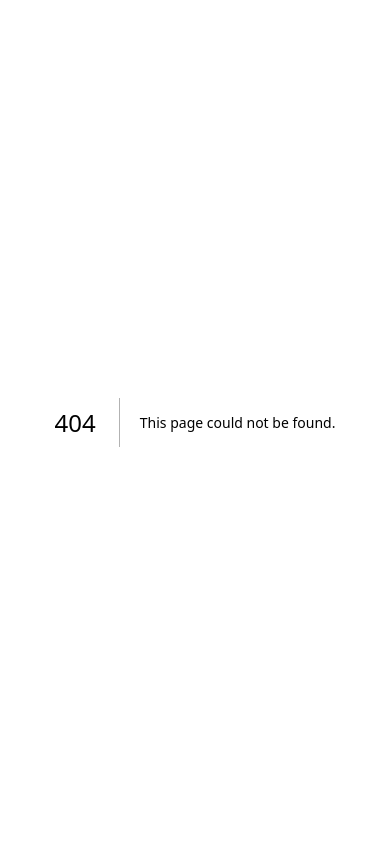
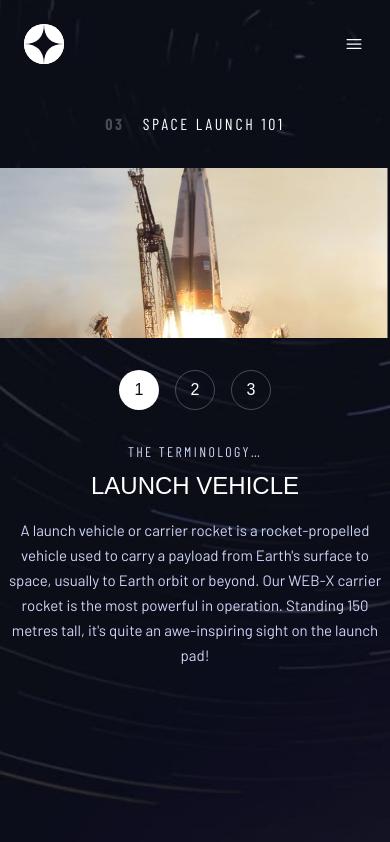
Before and after one commit to arpit8392/fem-challenge-33-space-tourism-website, a Next.js app: page /technology in a window 390 px wide. Before the commit this address had no page. Built offline with nearby package versions, Linux system fonts and the light colour scheme; a web font is replaced by a local one.

Commit message:
Technology - Mobile + Tablet

```diff
--- /dev/null
+++ b/app/technology/page.tsx
@@ -0,0 +1,73 @@
+'use client'
+import Header from '@/components/Header'
+import { crew, technology } from '@/data'
+import clsx from 'clsx'
+import Image from 'next/image'
+import { useState } from 'react'
+
+const Technology = () => {
+	const [index, setIndex] = useState(0)
+
+	const goToSlide = (slideIndex: number) => {
+		setIndex(slideIndex)
+	}
+
+	return (
+		<main className='min-h-screen bg-technology-mobile bg-cover bg-center bg-no-repeat md:bg-technology-tablet lg:bg-technology-desktop'>
+			<Header />
+			<section className='grid grid-cols-1 justify-items-center gap-8 pb-14 pt-6 md:gap-14 md:pt-10 md:pb-24 lg:grid-cols-4 lg:grid-rows-3 lg:items-start lg:justify-items-start lg:pb-0 lg:pl-44 lg:pt-20'>
+				{/* Heading */}
+
+				<h1 className='uppercase tracking-[2.7px] text-white md:pl-10 md:justify-self-start md:text-xl md:tracking-[3.375px] lg:col-span-2 lg:col-start-1 lg:text-2.5xl lg:tracking-[4.725px]'>
+					<span className='pr-[18px] font-bold opacity-25 md:pr-5 lg:pr-7'>
+						03
+					</span>
+					Space Launch 101
+				</h1>
+
+				{/* Hero Image */}
+				<div className='relative h-[170px] w-full md:h-[310px] lg:col-start-3 lg:row-span-3 lg:h-[712px] lg:w-full'>
+					<Image
+						src={technology[index].images.landscape}
+						alt={technology[index].name}
+						fill
+					/>
+				</div>
+
+				{/* Slider + Information Panel */}
+				<div className='flex flex-col items-center gap-8 md:gap-10 lg:col-span-2 lg:col-start-1 lg:row-span-2 lg:row-start-2 lg:items-start lg:gap-28'>
+					{/* Slider Buttons */}
+					<ul className='flex gap-4'>
+						{technology.map((item, currentIndex) => (
+							<li key={item.name}>
+								<button
+									className={clsx(
+										'flex h-10 w-10 md:h-16 md:w-16 md:text-2xl items-center justify-center rounded-full border border-white border-opacity-25 font-serif hover:border-opacity-100',
+										index === currentIndex
+											? 'bg-white text-midnightBlue'
+											: 'bg-inherit text-white'
+									)}
+									onClick={() => goToSlide(currentIndex)}>
+									{currentIndex + 1}
+								</button>
+							</li>
+						))}
+					</ul>
+					{/* Information Panel */}
+					<div className='flex flex-col items-center justify-center gap-4 text-center lg:items-start lg:justify-start lg:gap-7 lg:text-left'>
+						<h2 className='flex flex-col items-center gap-2 font-serif text-2xl uppercase text-white md:gap-4 md:text-[40px]/10 lg:items-start lg:text-5.5xl'>
+							<span className='block font-sans-serif text-sm md:text-base md:tracking-[2.7px] uppercase tracking-[2.4px] text-lavendarBlue'>
+								The Terminology…
+							</span>
+							{technology[index].name}
+						</h2>
+						<p className='md:text-base/leading-7 max-w-sm font-sans text-midBase text-lavendarBlue md:max-w-md lg:max-w-lg'>
+							{technology[index].description}
+						</p>
+					</div>
+				</div>
+			</section>
+		</main>
+	)
+}
+export default Technology
--- a/data.ts
+++ b/data.ts
@@ -88,8 +88,8 @@ export const technology = [
 	{
 		name: 'Launch vehicle',
 		images: {
-			portrait: './assets/technology/image-launch-vehicle-portrait.jpg',
-			landscape: './assets/technology/image-launch-vehicle-landscape.jpg',
+			portrait: '/assets/technology/image-launch-vehicle-portrait.jpg',
+			landscape: '/assets/technology/image-launch-vehicle-landscape.jpg',
 		},
 		description:
 			"A launch vehicle or carrier rocket is a rocket-propelled vehicle used to carry a payload from Earth's surface to space, usually to Earth orbit or beyond. Our WEB-X carrier rocket is the most powerful in operation. Standing 150 metres tall, it's quite an awe-inspiring sight on the launch pad!",
@@ -97,8 +97,8 @@ export const technology = [
 	{
 		name: 'Spaceport',
 		images: {
-			portrait: './assets/technology/image-spaceport-portrait.jpg',
-			landscape: './assets/technology/image-spaceport-landscape.jpg',
+			portrait: '/assets/technology/image-spaceport-portrait.jpg',
+			landscape: '/assets/technology/image-spaceport-landscape.jpg',
 		},
 		description:
 			'A spaceport or cosmodrome is a site for launching (or receiving) spacecraft, by analogy to the seaport for ships or airport for aircraft. Based in the famous Cape Canaveral, our spaceport is ideally situated to take advantage of the Earth’s rotation for launch.',
@@ -106,8 +106,8 @@ export const technology = [
 	{
 		name: 'Space capsule',
 		images: {
-			portrait: './assets/technology/image-space-capsule-portrait.jpg',
-			landscape: './assets/technology/image-space-capsule-landscape.jpg',
+			portrait: '/assets/technology/image-space-capsule-portrait.jpg',
+			landscape: '/assets/technology/image-space-capsule-landscape.jpg',
 		},
 		description:
 			"A space capsule is an often-crewed spacecraft that uses a blunt-body reentry capsule to reenter the Earth's atmosphere without wings. Our capsule is where you'll spend your time during the flight. It includes a space gym, cinema, and plenty of other activities to keep you entertained.",
```
